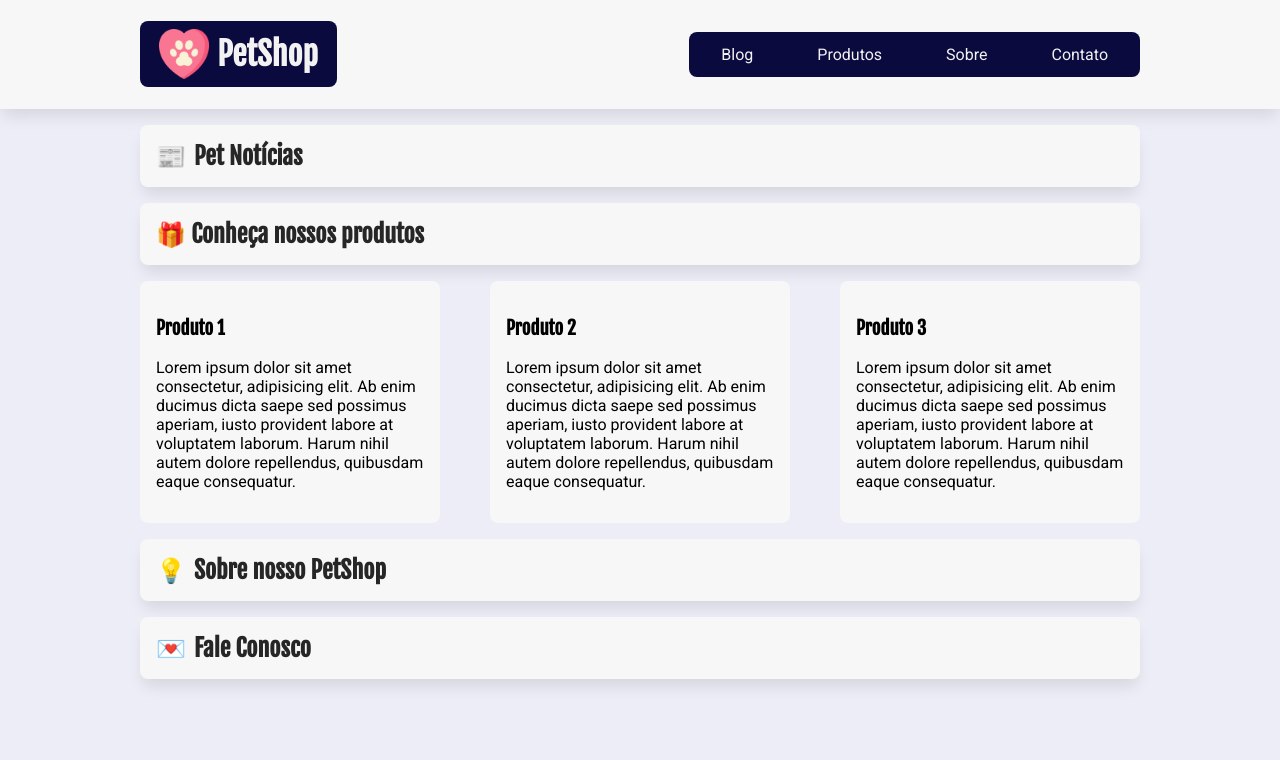
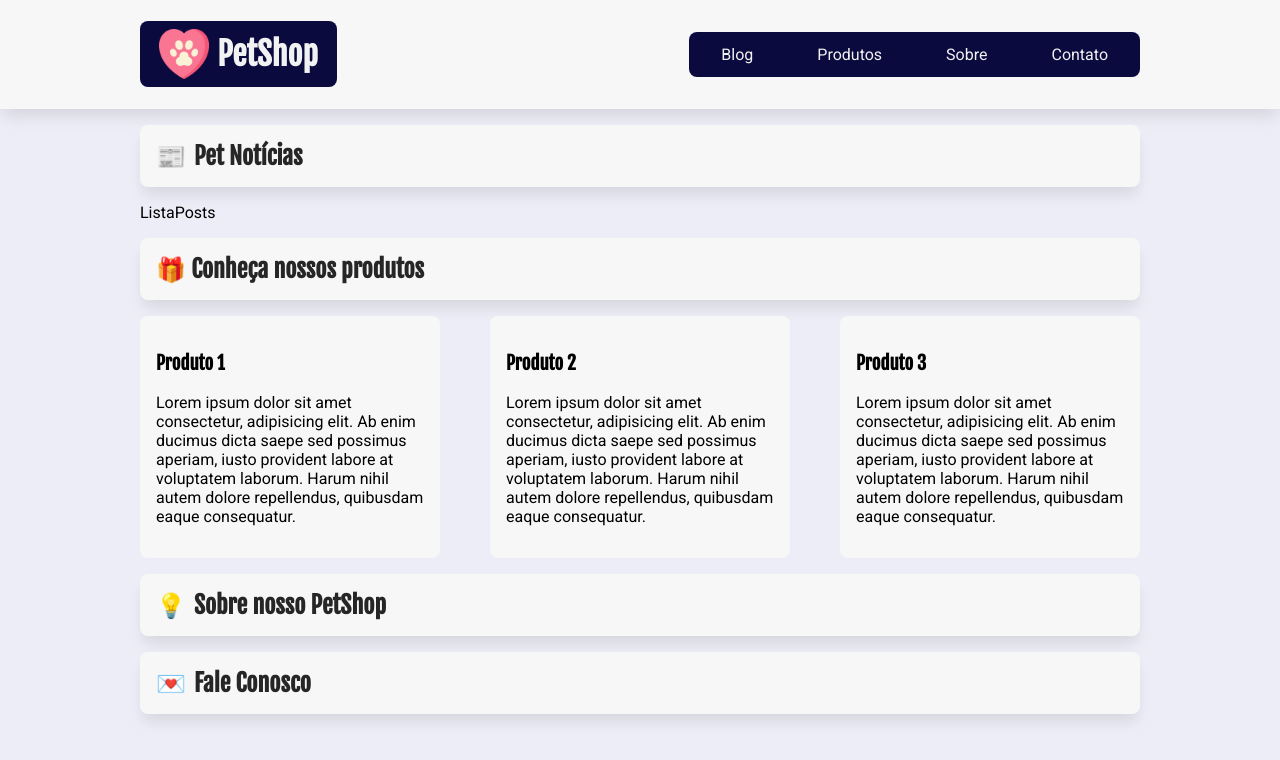
Before and after one commit to thiagoribeiro2003/petshop-react, a React (Create React App) app: page / in a window 1280 px wide. Shown: the top 760 px of the page. Built offline with nearby package versions, Linux system fonts and the light colour scheme.

Commit message:
Criação do ListaPosts

```diff
--- /dev/null
+++ b/src/components/ListaPosts/ListaPosts.jsx
@@ -0,0 +1,5 @@
+const ListaPosts = () => {
+  return <div>ListaPosts</div>;
+};
+
+export default ListaPosts;
--- a/src/pages/Home/Home.jsx
+++ b/src/pages/Home/Home.jsx
@@ -1,8 +1,11 @@
 import estilos from "./Home.module.css";
+import ListaPosts from "../../components/ListaPosts/ListaPosts";
 const Home = () => {
   return (
     <section>
       <h2 className={estilos.titulo_secao}>Pet Notícias</h2>
+
+      <ListaPosts />
     </section>
   );
 };
```
